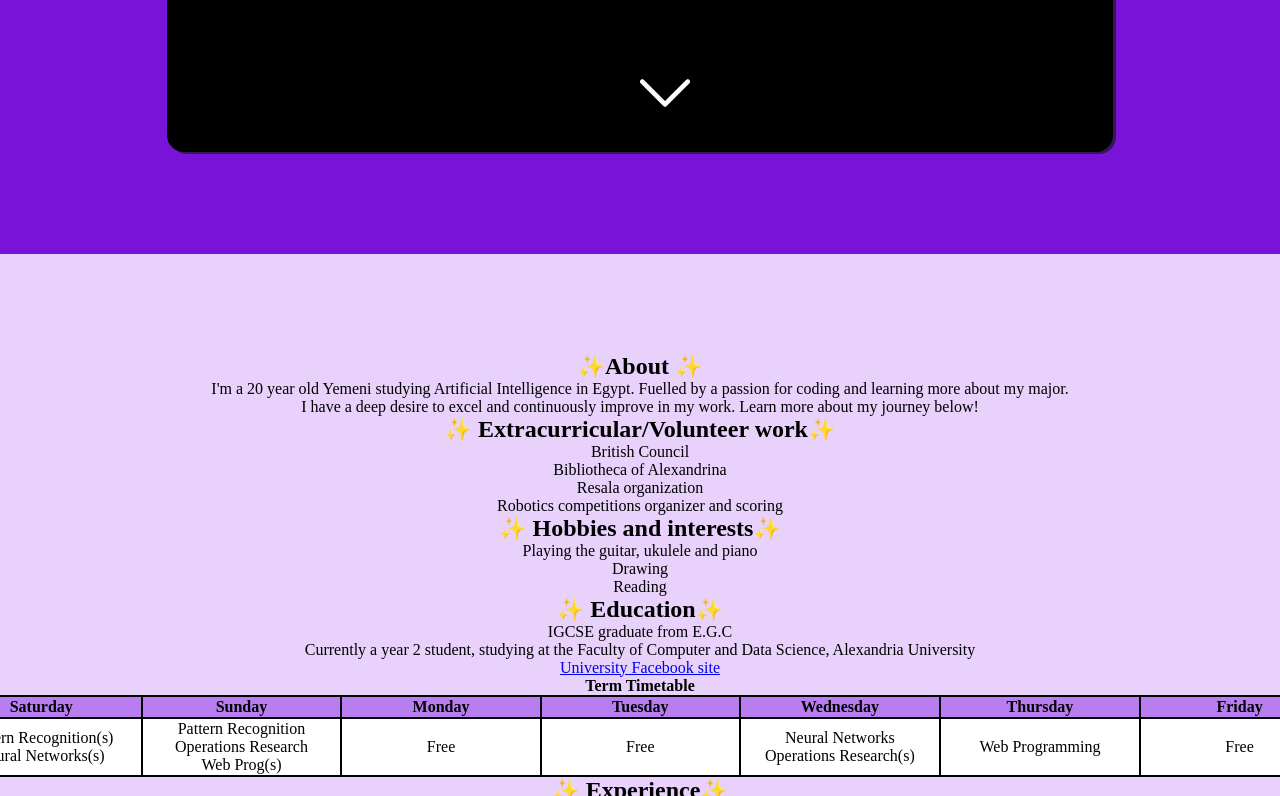
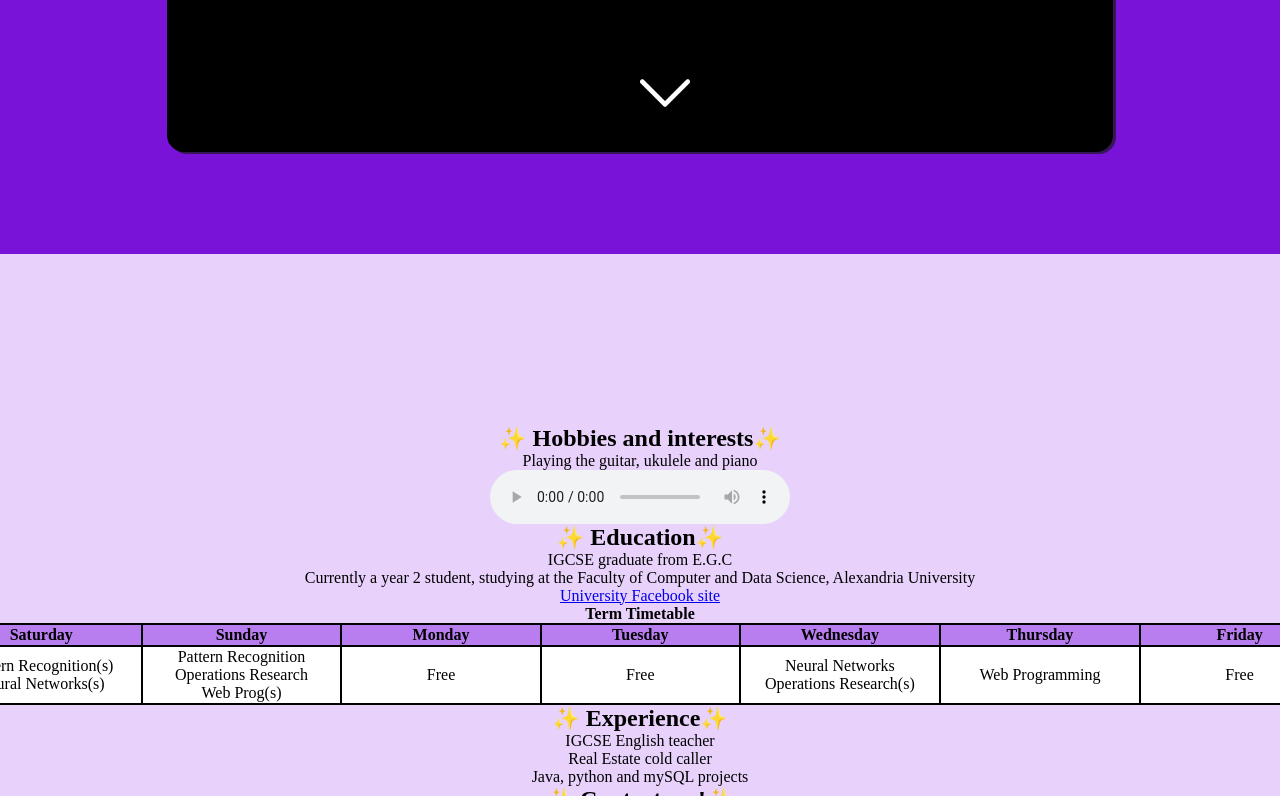
Before and after one commit to Nadorkable/Assignment, a plain HTML site: page index.html in a window 1280 px wide. Shown: the part 546-1342 px from the top of the page. Drawn offline with Linux system fonts and the light colour scheme; a web font is replaced by a local one.

Commit message:
audio added

```diff
--- a/index.html
+++ b/index.html
@@ -1,6 +1,5 @@
 <!DOCTYPE html>
 <html lang="en">
-  <!-- Page 1 -->
   <head>
     <meta charset="UTF-8" />
     <meta http-equiv="X-UA-Compatible" content="IE=edge" />
@@ -14,6 +13,13 @@
       rel="stylesheet"
     />
     <script src="index.js"></script>
+    <style>
+      /* Additional CSS for styling */
+      audio {
+        width: 100%;
+        max-width: 300px;
+      }
+    </style>
     <title>Nada Dhaheer</title>
   </head>
   <body>
@@ -25,32 +31,8 @@
         <a href="#main"> <img class="arrow" src="images/arrow.png" /></a>
       </div>
     </section>
-    <!-- Page 2 -->
+
     <main id="main">
-      <h2>
-        <span style="font-size: 22px">&#10024;</span>About
-        <span style="font-size: 22px">&#10024;</span>
-      </h2>
-      <div style="display: flex; justify-content: center; align-items: center; flex-direction: column">
-        <p>
-          I'm a 20 year old Yemeni studying Artificial Intelligence in Egypt.
-          Fuelled by a passion for coding and learning more about my major.
-          <p
-            >I have a deep desire to excel and continuously improve in my work.
-            Learn more about my journey below!</p
-          >
-        </p>
-      </div>
-
-      <h2>
-        <span style="font-size: 22px">&#10024;</span> Extracurricular/Volunteer
-        work<span style="font-size: 22px">&#10024;</span>
-      </h2>
-      <p>British Council</p>
-      <p>Bibliotheca of Alexandrina</p>
-      <p>Resala organization</p>
-      <p>Robotics competitions organizer and scoring</p>
-
       <h2>
         <span style="font-size: 22px">&#10024;</span> Hobbies and interests<span
           style="font-size: 22px"
@@ -58,8 +40,11 @@
         >
       </h2>
       <p>Playing the guitar, ukulele and piano</p>
-      <p>Drawing</p>
-      <p>Reading</p>
+
+      <audio controls>
+        <source src="Nada_Riptide_song.mp3" type="audio/mpeg" />
+        Your browser does not support the audio element.
+      </audio>
 
       <h2>
         <span style="font-size: 22px">&#10024;</span> Education<span
@@ -96,7 +81,10 @@
           </td>
           <td>Free</td>
           <td>Free</td>
-          <td>Neural Networks<br> Operations Research(s)</td>
+          <td>
+            Neural Networks<br />
+            Operations Research(s)
+          </td>
           <td>Web Programming</td>
           <td>Free</td>
         </tr>
@@ -117,12 +105,17 @@
         Contact me!<span style="font-size: 22px">&#10024;</span>
       </h2>
       <a href="email.html" target="_blank" title="Email me!"> Email </a>
-      <br>
+      <br />
 
-     <!--Button-->
-      <button class="button" id="button1" onmouseover=animation() onclick=change()>Click Me</button>
-
-
+      <!--Button-->
+      <button
+        class="button"
+        id="button1"
+        onmouseover="animation()"
+        onclick="change()"
+      >
+        Click Me
+      </button>
     </main>
   </body>
 </html>
--- a/index.js
+++ b/index.js
@@ -4,7 +4,7 @@ function change() {
    </section>`;
   setTimeout(() => {
     document.body.innerHTML = newBody;
-  }, 600);
+  }, 1000);
 }
 function animation() {
   const button = document.querySelector(".button");
```
Also changed, not shown: 1 other file.
